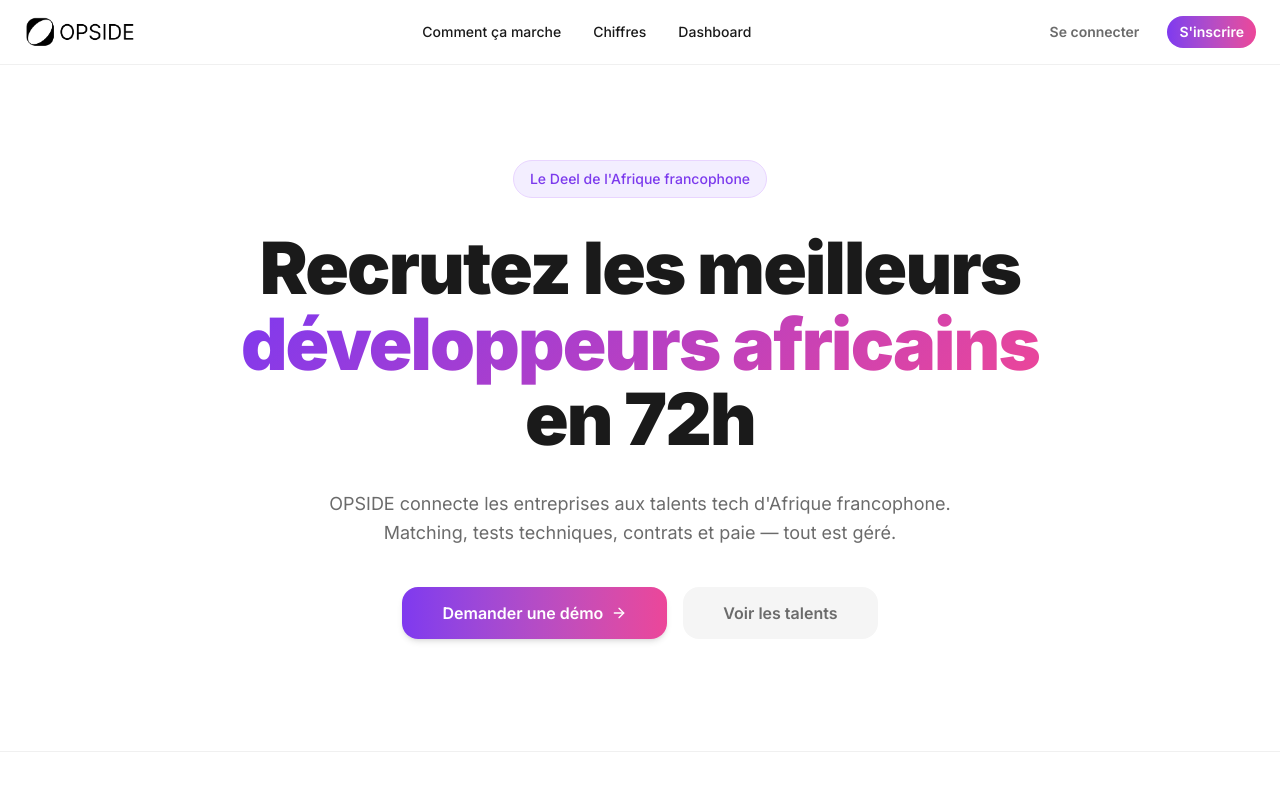
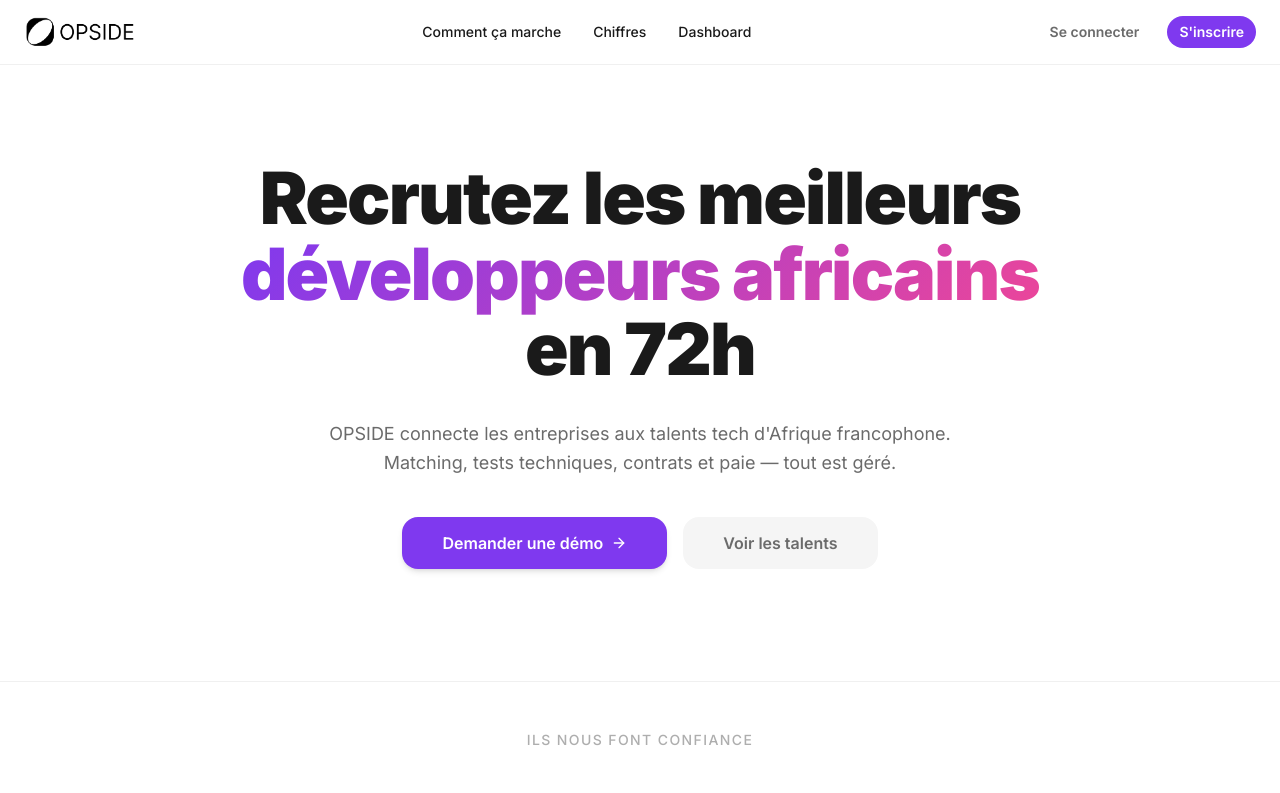
Before and after one commit to angelinah-creator/OPSIDE_Project, a Next.js app in the folder frontend/: page / in a window 1280 px wide. Shown: the top 793 px of the page. Built offline with nearby package versions, Linux system fonts and the light colour scheme.

Commit message:
Ajout test fictives

```diff
--- a/frontend/app/candidat/test/[testId]/page.tsx
+++ b/frontend/app/candidat/test/[testId]/page.tsx
@@ -25,6 +25,8 @@ export default function TakeTestPage() {
   const [showConfirmSubmit, setShowConfirmSubmit] = useState(false);
 
   useEffect(() => {
+    /* --- MOCK MODE: Bypass API for testing --- */
+    /*
     testApi
       .startTestById(testId)
       .then((res) => {
@@ -36,6 +38,32 @@ export default function TakeTestPage() {
         setError(err.response?.data?.message || 'Impossible de charger le test.');
       })
       .finally(() => setLoading(false));
+    */
+
+    const mockQuestions: Question[] = [
+      // 4 QCM
+      { id: 1, type: 'mcq', skill: 'React', difficulty: 'medium', question_text: 'Quelle est l\'utilité du hook useEffect ?', options: ['Gérer les cycles de vie', 'Créer des styles', 'Déclarer un état', 'Faire du routage'], points: 10 },
+      { id: 2, type: 'mcq', skill: 'TypeScript', difficulty: 'medium', question_text: 'Comment définir une interface pour un objet avec une clé dynamique ?', options: ['{ [key: string]: any }', '{ key: string }', 'any[]', 'Object.keys()'], points: 10 },
+      { id: 3, type: 'mcq', skill: 'React', difficulty: 'hard', question_text: 'Dans quel cas useMemo est-il préférable à useCallback ?', options: ['Pour mémoïser une valeur calculée', 'Pour mémoïser une fonction', 'Pour déclencher un effet', 'Pour gérer un cycle de vie'], points: 10 },
+      { id: 4, type: 'mcq', skill: 'CSS', difficulty: 'easy', question_text: 'Quelle propriété permet de créer de l\'espace à l\'intérieur d\'un élément ?', options: ['margin', 'padding', 'border', 'gap'], points: 10 },
+
+      // 3 Code
+      { id: 5, type: 'code', skill: 'JavaScript', difficulty: 'medium', question_text: 'Écrivez une fonction "reverseString(str)" qui inverse une chaîne de caractères.', code_snippet: 'function reverseString(str) {\n  // Votre code ici\n}', points: 20 },
+      { id: 6, type: 'code', skill: 'React', difficulty: 'medium', question_text: 'Créez un composant Counter simple qui incrémente une valeur au clic.', code_snippet: 'export default function Counter() {\n  const [count, setCount] = useState(0);\n  return (\n    // ...\n  );\n}', points: 20 },
+      { id: 7, type: 'code', skill: 'JavaScript', difficulty: 'hard', question_text: 'Implémentez une fonction de debounce.', code_snippet: 'function debounce(fn, delay) {\n  // ...\n}', points: 20 },
+
+      // 2 Debug
+      { id: 8, type: 'debug', skill: 'React', difficulty: 'medium', question_text: 'Pourquoi ce composant provoque-t-il une boucle infinie ?', code_snippet: 'useEffect(() => {\n  setCount(count + 1);\n}, [count]);', points: 15 },
+      { id: 9, type: 'debug', skill: 'JavaScript', difficulty: 'easy', question_text: 'Corrigez l\'erreur dans cette boucle.', code_snippet: 'for (var i = 0; i < 5; i++) {\n  setTimeout(() => console.log(i), 100);\n} // Affiche 5, 5, 5, 5, 5', points: 15 },
+
+      // 1 Open
+      { id: 10, type: 'open', skill: 'Architecture', difficulty: 'medium', question_text: 'Expliquez la différence entre le Virtual DOM et le DOM réel.', points: 10 },
+    ];
+    setQuestions(mockQuestions);
+    setDuration(45);
+    setAnswers(new Array(mockQuestions.length).fill(''));
+    setLoading(false);
+    /* --- END MOCK MODE --- */
   }, [testId]);
 
   const handleAnswerChange = (value: any) => {
@@ -49,12 +77,20 @@ export default function TakeTestPage() {
   const handleSubmit = useCallback(async () => {
     setSubmitting(true);
     try {
+      /* --- MOCK MODE --- */
+      /*
       const res = await testApi.submitTest(testId, answers);
       router.push(`/candidat/test-result/${testId}`);
+      */
+      setTimeout(() => {
+        router.push(`/candidat/test/test-result/${testId}`);
+        setSubmitting(false);
+      }, 1500);
+      /* --- END MOCK MODE --- */
     } catch (err: any) {
       setError(err.response?.data?.message || 'Erreur lors de la soumission.');
+      setSubmitting(false);
     } finally {
-      setSubmitting(false);
       setShowConfirmSubmit(false);
     }
   }, [testId, answers, router]);
--- a/frontend/app/candidat/test/start/page.tsx
+++ b/frontend/app/candidat/test/start/page.tsx
@@ -53,8 +53,17 @@ export default function StartTestPage() {
     setLoading(true);
     setError('');
     try {
+      /* --- MOCK MODE: Bypass API for testing --- */
+      /*
       const res = await testApi.startTest(selectedSkills, profile.speciality);
       router.push(`/candidat/test/${res.testId}`);
+      */
+      console.log('MOCK: Starting test with skills:', selectedSkills);
+      setTimeout(() => {
+        router.push(`/candidat/test/mock-test-id`);
+        setLoading(false);
+      }, 800);
+      /* --- END MOCK MODE --- */
     } catch (err: any) {
       setError(err.response?.data?.message || 'Erreur lors de la création du test.');
     } finally {
--- a/frontend/app/candidat/test/test-result/[testId]/page.tsx
+++ b/frontend/app/candidat/test/test-result/[testId]/page.tsx
@@ -17,11 +17,20 @@ export default function TestResultPage() {
   const [error, setError] = useState('');
 
   useEffect(() => {
+    /* --- MOCK MODE: Bypass API for testing --- */
+    /*
     testApi
       .getTestResult(testId)
       .then((res) => setResult(res))
       .catch((err) => setError(err.response?.data?.message || 'Erreur'))
       .finally(() => setLoading(false));
+    */
+
+    setTimeout(() => {
+      setResult({ score: 85, status: 'completed' });
+      setLoading(false);
+    }, 1000);
+    /* --- END MOCK MODE --- */
   }, [testId]);
 
   if (loading) {
@@ -68,10 +77,6 @@ export default function TestResultPage() {
           </div>
 
           <h1 className="text-2xl font-bold text-foreground mb-2">Test terminé</h1>
-          <p className="text-muted mb-6">
-            Votre test a été évalué automatiquement par notre IA.
-          </p>
-
           <div className="bg-background rounded-2xl p-6 mb-6">
             <div className="text-5xl font-bold text-accent mb-2">{score}%</div>
             <p className="text-sm text-muted">Score final</p>
--- a/frontend/app/page.tsx
+++ b/frontend/app/page.tsx
@@ -12,10 +12,6 @@ export default function LandingPage() {
         {/* --- HERO SECTION --- */}
         <section className="relative pt-28 pb-18 lg:pt-40 lg:pb-28 px-4 overflow-hidden">
           <div className="max-w-7xl mx-auto text-center relative z-10">
-            {/* Badge */}
-            <div className="inline-flex items-center gap-2 px-4 py-2 rounded-full bg-[#F3EEFF] border border-[#E9D5FF] mb-8 animate-in fade-in slide-in-from-bottom-4 duration-700">
-              <span className="text-sm font-medium text-[#7C3AED]">Le Deel de l'Afrique francophone</span>
-            </div>
 
             {/* Heading */}
             <h1 className="text-5xl md:text-7xl lg:text-7xl font-black tracking-tight leading-[1.05] mb-8 animate-in fade-in slide-in-from-bottom-6 duration-1000 delay-100 text-[#1A1A1A]">
--- a/frontend/components/layout/Navbar.tsx
+++ b/frontend/components/layout/Navbar.tsx
@@ -36,7 +36,7 @@ export default function Navbar() {
               <Button variant="ghost" size="sm" className="font-medium">Se connecter</Button>
             </Link>
             <Link href="/auth/register">
-              <Button variant="gradient" size="sm" className="bg-[#F5F5F5] text-[#1A1A1A] hover:bg-[#EAEAEA] border-none shadow-none font-medium">S'inscrire</Button>
+              <Button variant="gradient" size="sm" className="text-[#1A1A1A]   border-none shadow-none font-medium">S'inscrire</Button>
             </Link>
           </div>
 
--- a/frontend/components/ui/Button.tsx
+++ b/frontend/components/ui/Button.tsx
@@ -25,7 +25,7 @@ export default function Button({
     ghost: 'text-[#6B6B6B] hover:bg-[#F5F5F5] hover:text-[#1A1A1A] focus:ring-gray-300',
     danger: 'bg-red-500 text-white hover:bg-red-600 focus:ring-red-500',
     black: 'bg-black text-white hover:bg-black/80 focus:ring-black',
-    gradient: 'bg-gradient-to-r from-[#7f39ef] to-[#ec4699] text-white hover:opacity-90 focus:ring-purple-500 shadow-md hover:shadow-lg',
+    gradient: 'bg-[#7f39ef] text-white hover:opacity-90 focus:ring-purple-500 shadow-md hover:shadow-lg',
   };
 
   const sizes = {
```
